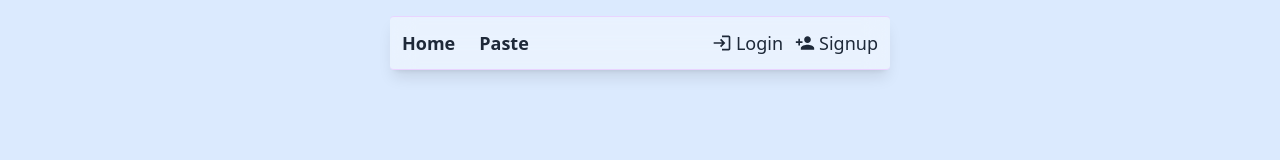
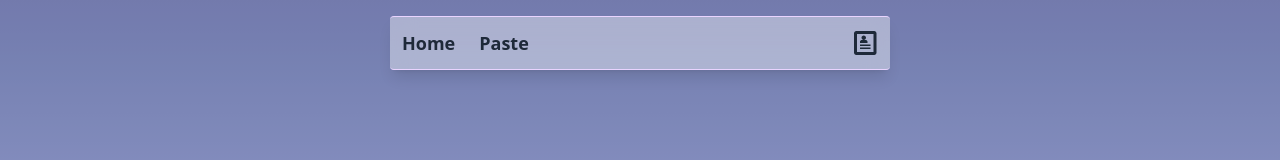
Before and after one commit to manojsingh00963/ICODESAVE, a React (Vite) app: page /profile in a window 1280 px wide. Shown: the top 160 px of the page. Built offline with nearby package versions, Linux system fonts and the light colour scheme; sample sign-in values are in the browser's storage.

Commit message:
fix navbar problem and make it amazing now it'is completed interactive user-friendly web interface

```diff
--- a/src/components/Navbar.jsx
+++ b/src/components/Navbar.jsx
@@ -14,11 +14,12 @@ const Navbar = () => {
 
   // ✅ Check login status from token
   useEffect(() => {
-    const token = localStorage.getItem('auth-token');
-    setIsLoggedIn(!!token);
+    const token = localStorage.getItem('authToken');
+    console.log(token);
+    setIsLoggedIn(token ? true : false);
   }, []);
 
-  // ✅ Handle logout
+  // ✅ Handle logout+
   const handleLogout = () => {
     localStorage.removeItem('auth-token');
     setIsLoggedIn(false);
@@ -41,8 +42,7 @@ const Navbar = () => {
         <NavLink
           to="/"
           className={({ isActive }) =>
-            `text-lg font-semibold transition duration-300 ${
-              isActive ? 'text-[#33008b]' : 'text-gray-800 hover:text-[#84bef0]'
+            `text-lg font-semibold transition duration-300 ${isActive ? 'text-[#33008b]' : 'text-gray-800 hover:text-[#84bef0]'
             }`
           }
         >
@@ -51,8 +51,7 @@ const Navbar = () => {
         <NavLink
           to="/paste"
           className={({ isActive }) =>
-            `text-lg font-semibold transition duration-300 ${
-              isActive ? 'text-[#33008b]' : 'text-gray-800 hover:text-[#84bef0]'
+            `text-lg font-semibold transition duration-300 ${isActive ? 'text-[#33008b]' : 'text-gray-800 hover:text-[#84bef0]'
             }`
           }
         >
@@ -73,8 +72,7 @@ const Navbar = () => {
             <NavLink
               to="/"
               className={({ isActive }) =>
-                `text-lg font-semibold transition duration-300 ${
-                  isActive ? 'text-[#33008b]' : 'text-gray-800 hover:text-[#84bef0]'
+                `text-lg font-semibold transition duration-300 ${isActive ? 'text-[#33008b]' : 'text-gray-800 hover:text-[#84bef0]'
                 }`
               }
               onClick={() => setMenuOpen(false)}
@@ -84,8 +82,7 @@ const Navbar = () => {
             <NavLink
               to="/paste"
               className={({ isActive }) =>
-                `text-lg font-semibold transition duration-300 ${
-                  isActive ? 'text-[#33008b]' : 'text-gray-800 hover:text-[#84bef0]'
+                `text-lg font-semibold transition duration-300 ${isActive ? 'text-[#33008b]' : 'text-gray-800 hover:text-[#84bef0]'
                 }`
               }
               onClick={() => setMenuOpen(false)}
@@ -97,18 +94,23 @@ const Navbar = () => {
       </AnimatePresence>
 
       {/* 👤 Profile OR Login/Signup */}
-      <div className="relative">
+      <div className="relative ">
         {isLoggedIn ? (
           // ✅ If logged in, show Profile dropdown
           <>
             <button
               onClick={() => setDropdownOpen(!dropdownOpen)}
-              className="flex items-center gap-2 text-gray-800 hover:text-[#84bef0] transition duration-300"
+              className="flex items-center cursor-pointer gap-2 text-gray-800 hover:text-[#84bef0] transition duration-300"
             >
-              <ImProfile size={24} />
+              <NavLink
+                to="/profile"
+                className="text-lg text-gray-800 hover:text-[#84bef0] transition duration-300 flex items-center gap-1"
+              >
+                <ImProfile size={24} />
+              </NavLink>
             </button>
 
-            <AnimatePresence>
+            {/* <AnimatePresence>
               {dropdownOpen && (
                 <motion.div
                   initial={{ opacity: 0, y: -10 }}
@@ -119,21 +121,21 @@ const Navbar = () => {
                 >
                   <NavLink
                     to="/profile"
-                    className="block px-4 py-2 text-gray-800 hover:bg-gray-100"
+                    className="block px-4 py-2 cursor-pointer text-gray-800 hover:bg-gray-100"
                     onClick={() => setDropdownOpen(false)}
                   >
                     Profile
                   </NavLink>
                   <button
                     onClick={handleLogout}
-                    className="w-full text-left px-4 py-2 text-gray-800 hover:bg-gray-100 flex items-center gap-2"
+                    className="w-full text-left px-4 py-2 cursor-pointer text-gray-800 hover:bg-gray-100 flex items-center gap-2"
                   >
                     <MdLogout size={20} />
                     Logout
                   </button>
                 </motion.div>
               )}
-            </AnimatePresence>
+            </AnimatePresence> */}
           </>
         ) : (
           // ✅ If NOT logged in, show Login and Signup
--- a/src/components/Profile.jsx
+++ b/src/components/Profile.jsx
@@ -4,6 +4,7 @@ import { BsSun, BsMoon } from "react-icons/bs";
 import { useNavigate } from "react-router-dom";
 import axios from "axios";
 import { toast } from "react-toastify";
+// eslint-disable-next-line no-unused-vars
 import { motion } from "framer-motion";
 
 const Profile = () => {
@@ -150,7 +151,11 @@ const Profile = () => {
   };
 
   return (
-    <div
+    <motion.div
+          initial={{ opacity: 0, z: -30 }}
+          animate={{ opacity: 1, z: 10 }}
+          exit={{ opacity: 0, z: -30 }}
+          transition={{ duration: 1, ease: "easeInOut" }}
       className={`min-h-screen overflow-x-hidden flex items-center justify-center p-4 ${
         state.darkMode ? "bg-gray-900" : "bg-blue-100"
       }`}
@@ -282,7 +287,7 @@ const Profile = () => {
           </motion.form>
         )}
       </div>
-    </div>
+    </motion.div>
   );
 };
 
```
